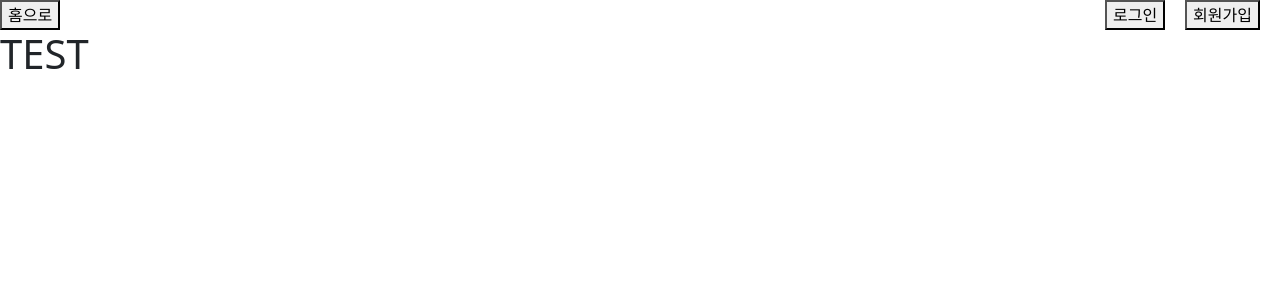
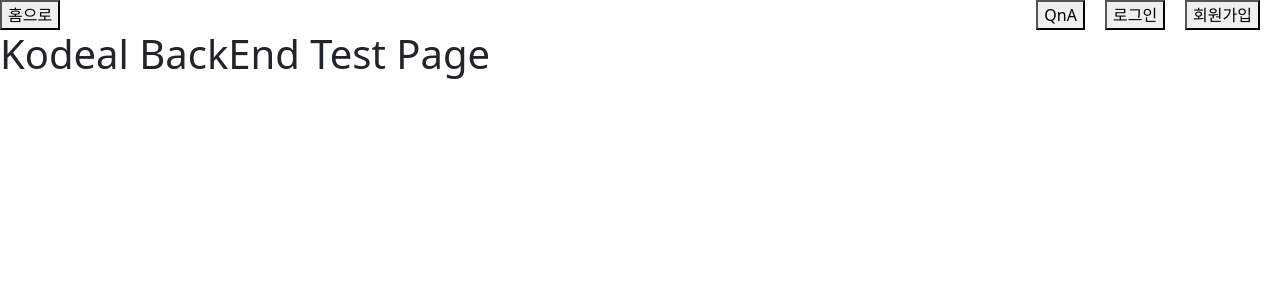
Before and after one commit to yeseong31/backEnd, a Django app: template templates/home.html in a window 1280 px wide. Shown: the top 300 px of the page. Run offline with Django 3.2, Linux system fonts and the light colour scheme; the template is opened without the code that fills it, so the values that code supplies are empty; some libraries are stand-ins or nearby versions.

Commit message:
0502 백엔드 QnA 버튼 활성화

```diff
--- a/templates/home.html
+++ b/templates/home.html
@@ -4,7 +4,7 @@
 
 <!-- 로고 -->
 <div style="margin-right: 20px;">
-    <h1>TEST</h1>
+    <h1>Kodeal BackEnd Test Page</h1>
 </div>
 
 {% endblock %}
--- a/templates/navBar.html
+++ b/templates/navBar.html
@@ -18,9 +18,7 @@
     </div>
     <!-- QnA화면 진입 -->
     <div class="nav-item" style="float:right; margin-right: 20px;">
-        {% if user.is_authenticated %}
-            <a href="{% url 'blog:qna_main' %}"><button>QnA</button></a>
-        {% endif %}
+        <a href="{% url 'blog:qna_main' %}"><button>QnA</button></a>
     </div>
     <!-- 사용자 정보 및 로그아웃 -->
     <div class="nav-item" style="float:right; margin-right: 20px;">
```
